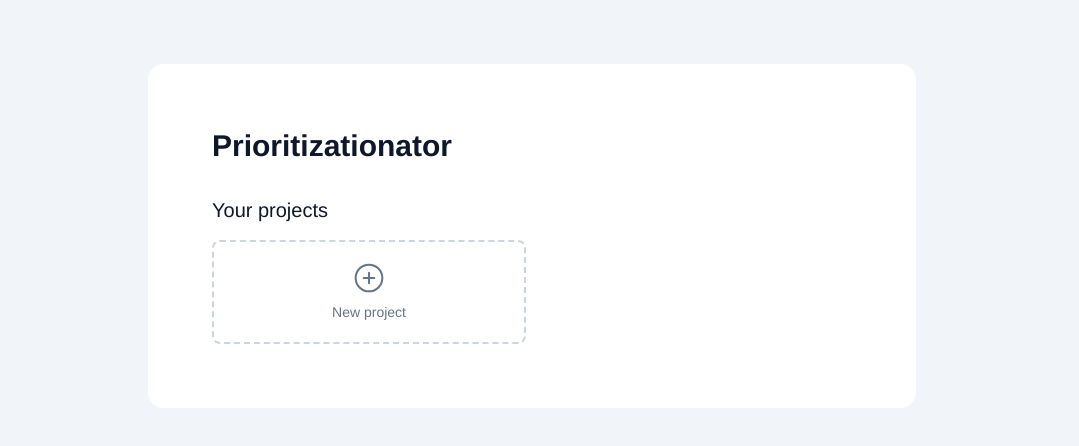
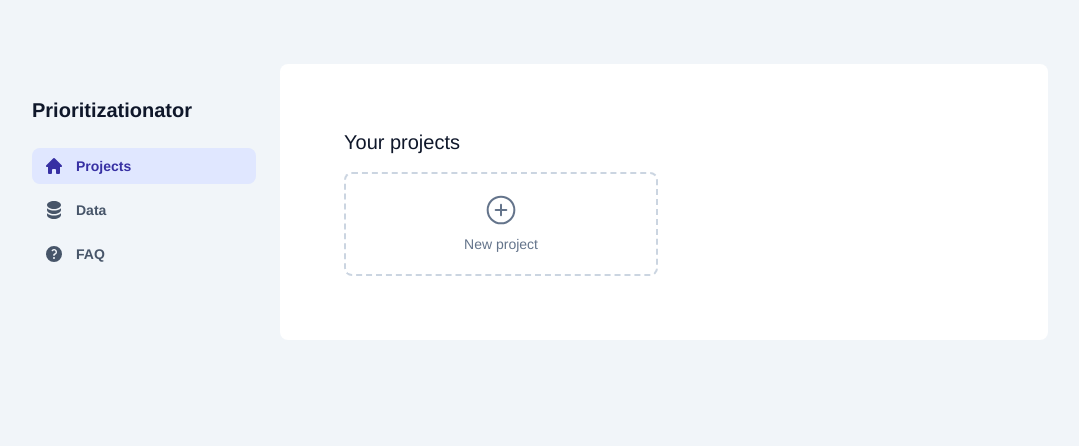
Before and after one commit to ndri/prioritizationator, a SvelteKit app: page / in a window 1280 px wide. Shown: the top 446 px of the page, without its empty margins (108-1187 px from the left). Built offline with nearby package versions, Linux system fonts and the light colour scheme.

Commit message:
Add basic sidebar

```diff
--- /dev/null
+++ b/src/lib/components/Sidebar.svelte
@@ -0,0 +1,30 @@
+<script lang="ts">
+	import CircleStackIcon from './heroicons/mini/CircleStackIcon.svelte';
+	import HomeIcon from './heroicons/mini/HomeIcon.svelte';
+	import QuestionMarkCircleIcon from './heroicons/mini/QuestionMarkCircleIcon.svelte';
+	import SidebarItem from './SidebarItem.svelte';
+	import { page } from '$app/state';
+
+	const currentPath = $derived(page.url.pathname);
+</script>
+
+<aside class="sticky top-0 flex min-w-64 flex-col gap-6 px-4 py-8">
+	<h1 class="text-xl font-semibold">Prioritizationator</h1>
+	<nav class="flex flex-col gap-2">
+		<SidebarItem href="/" text="Projects" active={currentPath === '/'}>
+			{#snippet icon()}
+				<HomeIcon />
+			{/snippet}
+		</SidebarItem>
+		<SidebarItem href="/data" text="Data" active={currentPath === '/data'}>
+			{#snippet icon()}
+				<CircleStackIcon />
+			{/snippet}
+		</SidebarItem>
+		<SidebarItem href="/faq" text="FAQ" active={currentPath === '/faq'}>
+			{#snippet icon()}
+				<QuestionMarkCircleIcon />
+			{/snippet}
+		</SidebarItem>
+	</nav>
+</aside>
--- /dev/null
+++ b/src/lib/components/SidebarItem.svelte
@@ -0,0 +1,26 @@
+<script lang="ts">
+	import type { Snippet } from 'svelte';
+
+	interface Props {
+		href: string;
+		text: string;
+		icon: Snippet;
+		active: boolean;
+	}
+
+	const { href, text, icon, active }: Props = $props();
+</script>
+
+<a
+	{href}
+	class={[
+		'flex items-center gap-3 rounded-lg px-3 py-2 text-sm font-semibold',
+		active ? 'bg-indigo-100 text-indigo-800' : 'text-slate-600',
+		'hover:bg-indigo-100 hover:text-indigo-800',
+		active ? 'dark:bg-slate-800 dark:text-indigo-400' : 'dark:text-slate-400',
+		'dark:hover:bg-slate-800 dark:hover:text-indigo-400'
+	]}
+>
+	{@render icon()}
+	{text}
+</a>
--- /dev/null
+++ b/src/lib/components/heroicons/mini/CircleStackIcon.svelte
@@ -0,0 +1,24 @@
+<script lang="ts">
+	import type { ClassValue } from 'svelte/elements';
+
+	interface Props {
+		className?: ClassValue;
+	}
+
+	const { className }: Props = $props();
+</script>
+
+<svg
+	xmlns="http://www.w3.org/2000/svg"
+	viewBox="0 0 20 20"
+	fill="currentColor"
+	aria-hidden="true"
+	data-slot="icon"
+	class={['size-5', className]}
+>
+	<path
+		fill-rule="evenodd"
+		d="M10 1c3.866 0 7 1.79 7 4s-3.134 4-7 4-7-1.79-7-4 3.134-4 7-4Zm5.694 8.13c.464-.264.91-.583 1.306-.952V10c0 2.21-3.134 4-7 4s-7-1.79-7-4V8.178c.396.37.842.688 1.306.953C5.838 10.006 7.854 10.5 10 10.5s4.162-.494 5.694-1.37ZM3 13.179V15c0 2.21 3.134 4 7 4s7-1.79 7-4v-1.822c-.396.37-.842.688-1.306.953-1.532.875-3.548 1.369-5.694 1.369s-4.162-.494-5.694-1.37A7.009 7.009 0 0 1 3 13.179Z"
+		clip-rule="evenodd"
+	></path>
+</svg>
--- /dev/null
+++ b/src/lib/components/heroicons/mini/HomeIcon.svelte
@@ -0,0 +1,24 @@
+<script lang="ts">
+	import type { ClassValue } from 'svelte/elements';
+
+	interface Props {
+		className?: ClassValue;
+	}
+
+	const { className }: Props = $props();
+</script>
+
+<svg
+	xmlns="http://www.w3.org/2000/svg"
+	viewBox="0 0 20 20"
+	fill="currentColor"
+	aria-hidden="true"
+	data-slot="icon"
+	class={['size-5', className]}
+>
+	<path
+		fill-rule="evenodd"
+		d="M9.293 2.293a1 1 0 0 1 1.414 0l7 7A1 1 0 0 1 17 11h-1v6a1 1 0 0 1-1 1h-2a1 1 0 0 1-1-1v-3a1 1 0 0 0-1-1H9a1 1 0 0 0-1 1v3a1 1 0 0 1-1 1H5a1 1 0 0 1-1-1v-6H3a1 1 0 0 1-.707-1.707l7-7Z"
+		clip-rule="evenodd"
+	></path>
+</svg>
--- /dev/null
+++ b/src/lib/components/heroicons/mini/QuestionMarkCircleIcon.svelte
@@ -0,0 +1,24 @@
+<script lang="ts">
+	import type { ClassValue } from 'svelte/elements';
+
+	interface Props {
+		className?: ClassValue;
+	}
+
+	const { className }: Props = $props();
+</script>
+
+<svg
+	xmlns="http://www.w3.org/2000/svg"
+	viewBox="0 0 20 20"
+	fill="currentColor"
+	aria-hidden="true"
+	data-slot="icon"
+	class={['size-5', className]}
+>
+	<path
+		fill-rule="evenodd"
+		d="M18 10a8 8 0 1 1-16 0 8 8 0 0 1 16 0ZM8.94 6.94a.75.75 0 1 1-1.061-1.061 3 3 0 1 1 2.871 5.026v.345a.75.75 0 0 1-1.5 0v-.5c0-.72.57-1.172 1.081-1.287A1.5 1.5 0 1 0 8.94 6.94ZM10 15a1 1 0 1 0 0-2 1 1 0 0 0 0 2Z"
+		clip-rule="evenodd"
+	></path>
+</svg>
--- a/src/routes/+layout.svelte
+++ b/src/routes/+layout.svelte
@@ -1,13 +1,15 @@
 <script lang="ts">
 	import '@fontsource-variable/inter';
 	import '../app.css';
+	import Sidebar from '$lib/components/Sidebar.svelte';
 	let { children } = $props();
 </script>
 
 <div
-	class="text-100 flex min-h-full flex-col items-center bg-slate-100 p-16 text-slate-900 dark:bg-slate-900 dark:text-slate-100"
+	class="relative flex min-h-full flex-row items-start justify-center gap-2 bg-slate-100 p-16 text-slate-900 dark:bg-slate-900 dark:text-slate-100"
 >
-	<main class="flex w-full max-w-3xl flex-col gap-8 rounded-2xl bg-white p-16 dark:bg-slate-950">
+	<Sidebar />
+	<main class="flex w-full max-w-3xl flex-col gap-8 rounded-lg bg-white p-16 dark:bg-slate-950">
 		{@render children()}
 	</main>
 </div>
--- a/src/routes/+page.svelte
+++ b/src/routes/+page.svelte
@@ -2,6 +2,4 @@
 	import ProjectList from '$lib/components/ProjectList.svelte';
 </script>
 
-<h1 class="text-3xl font-bold">Prioritizationator</h1>
-
 <ProjectList />
```
